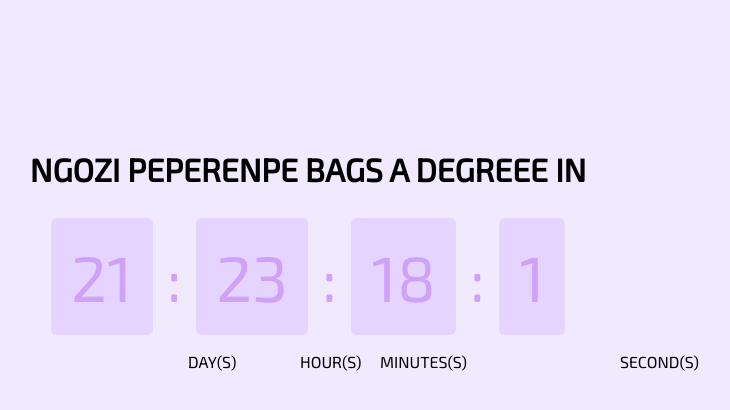
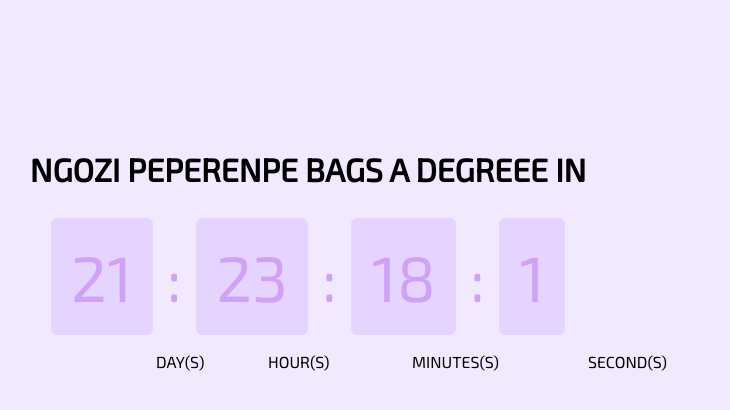
Before and after one commit to cybort360/Sylvia01, a plain HTML site: page index.html in a window 1280 px wide. Shown: the whole page, without its empty margins (340-1070 px from the left). Drawn offline with Linux system fonts and the light colour scheme.

Commit message:
Update style.css

```diff
--- a/style.css
+++ b/style.css
@@ -48,19 +48,19 @@ canvas {
 }
 
 .days {
-  left: 33em;
+  left: 31em;
 }
 
 .hours {
-  left: 40em;
+  left: 38em;
 }
 
 .minutes {
-  left: 45em;
+  left: 47em;
 }
 
 .seconds {
-  left: 60em;
+  left: 58em;
 }
 @media (width < 700px) {
   .clock {
```
